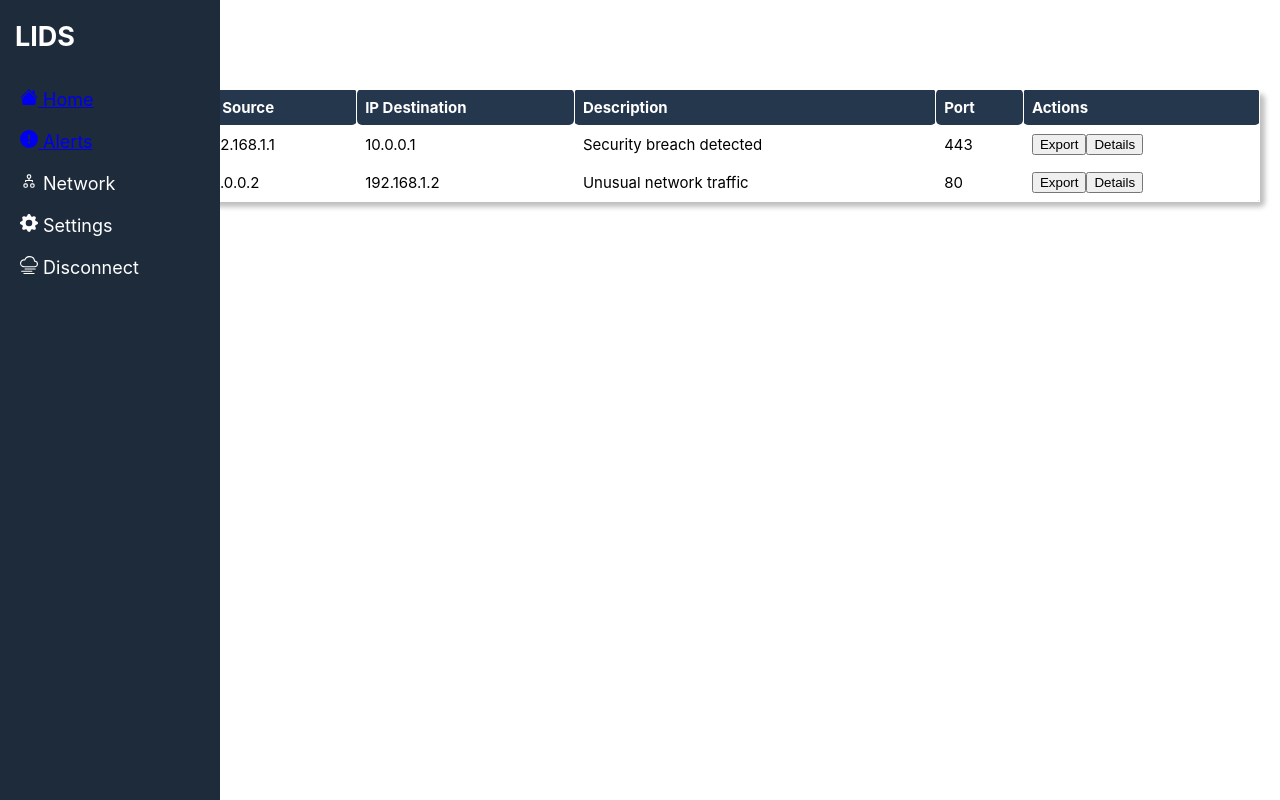
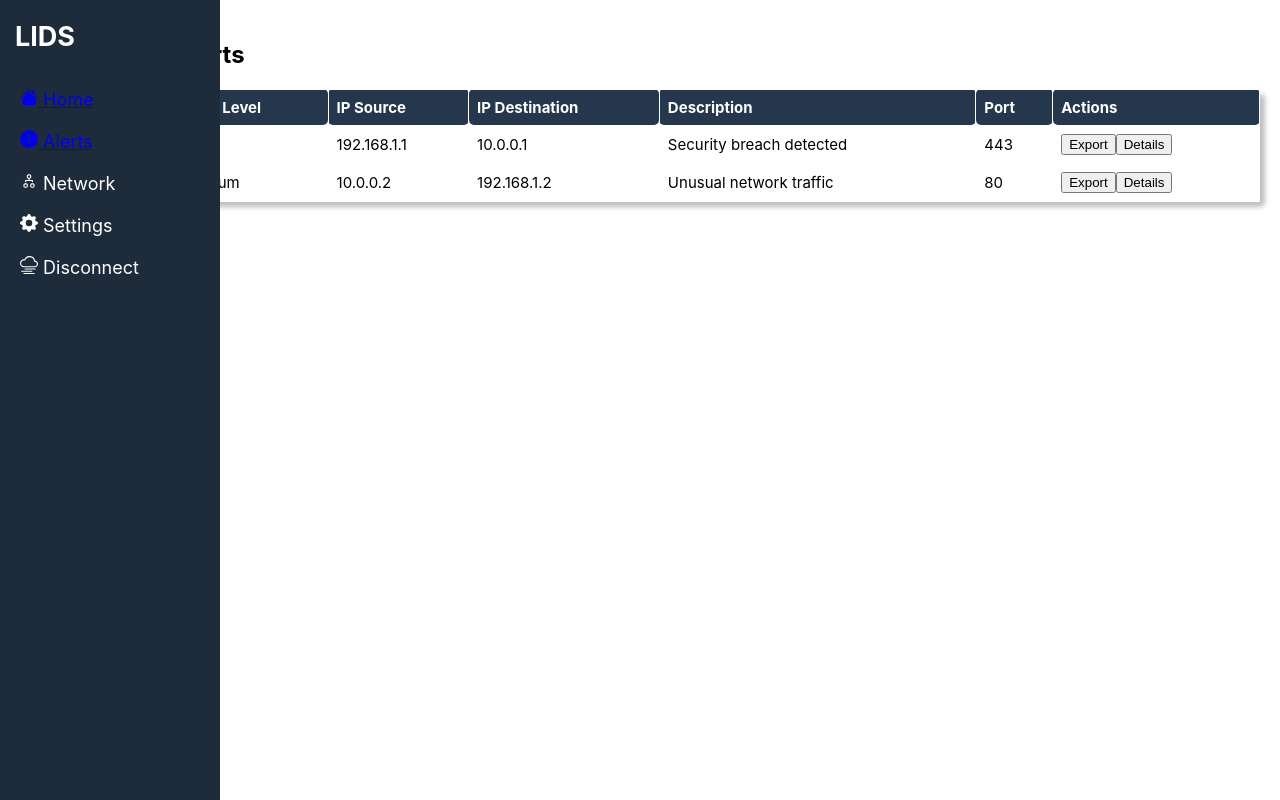
Before and after one commit to ChristianAlbertoGomez/CS4311_LIDS_4CodOfDuty_Fall2023, a React (Create React App) app: page /AlertsPage in a window 1280 px wide. Built offline with nearby package versions, Linux system fonts and the light colour scheme.

Commit message:
Fixed AlertsPage table

```diff
--- a/src/Components/AlertsPage.css
+++ b/src/Components/AlertsPage.css
@@ -1,9 +1,13 @@
 /* AlertsPage.css */
 .AlertsPage {
-  display: flex;
+  display: grid;
+  grid-template-columns: 88%; /* Sidebar and Content columns */
+  gap: 20px; /* Adjust the gap between columns */
+  justify-content: flex-end; /* Align content to the right */
+
 }
 
-/* Define styles for the sidebar and content */
+/* Define styles for the sidebar */
 .Sidebar {
   /* Add your sidebar styles here */
   width: 30%; /* Adjust as needed, e.g., 30% for the sidebar */
@@ -11,10 +15,10 @@
 
 .content {
   /* Add your content styles here */
-  flex-grow: 1; /* Allow the content to grow and take remaining space */
-  width: 85%; /* Adjust as needed, e.g., 70% for the content */
-  margin-left: auto; /* Push the content to the right */
+  display: flex;
+  flex-direction: column; /* Content in a column layout */
   padding: 20px; /* Add padding for spacing (adjust as needed) */
+  overflow: auto; /* Enable scrolling for content if needed */
 }
 
 /* Alert Details Modal */
--- a/src/Components/AlertsPage.js
+++ b/src/Components/AlertsPage.js
@@ -1,3 +1,4 @@
+// AlertsPage.js
 import React, { useState } from 'react';
 import Sidebar from './Sidebar';
 import './AlertsPage.css';
```
